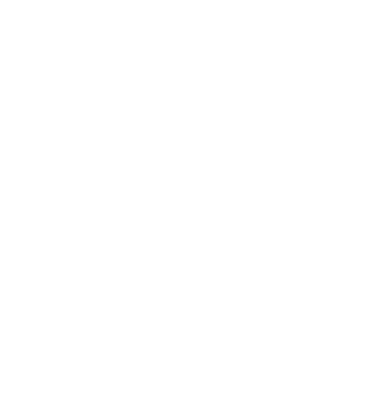
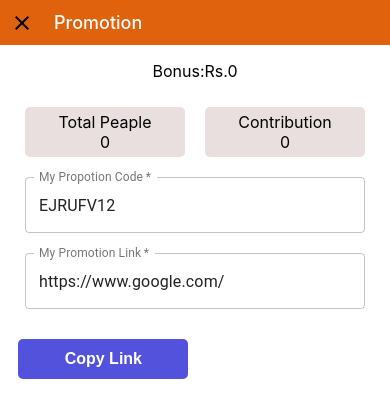
Before and after one commit to AnilBabu01/Mtgrooup, a React (Create React App) app: page /invite in a window 390 px wide. Before the commit this address had no page. Shown: the top 418 px of the page. Built offline with nearby package versions, Linux system fonts and the light colour scheme.

Commit message:
doen mine and invite

```diff
--- a/src/Main.jsx
+++ b/src/Main.jsx
@@ -5,7 +5,9 @@
 import Signup from './components/auth/signup/Signup';
 import Home from "./components/home/Home";
 import Team from "./components/team/Team";
-import Write from "./components/write/Write";
+import Mine from "./components/mine/Mine";
+import Invite from "./components/home/invite/Invite";
+import Withdraw from "./components/home/withdraw/Withdraw";
 const Main = () => {
   return (
     <>
@@ -16,7 +18,9 @@
           <Route path="/forget-password" element={<Forgetpassword/>} />
           <Route path="/home" element={<Home/>} />
           <Route path="/team" element={<Team/>} />
-          <Route path="/write" element={<Write/>} />
+          <Route path="/mine" element={<Mine/>} />
+          <Route path="/invite" element={<Invite/>} />
+          <Route path="/withdraw" element={<Withdraw/>} />
         </Routes>
       </BrowserRouter>
     </>
--- a/src/components/home/Home.css
+++ b/src/components/home/Home.css
@@ -42,6 +42,12 @@
     justify-content: space-around;
     width: 97%;
 }
+
+.oprions-icon-div1{
+    display: flex;
+    justify-content: space-around;
+    width: 97%;
+}
 .icon-divv p{
     margin-top: 0px;
     margin-bottom: 20px;
--- a/src/components/home/Home.jsx
+++ b/src/components/home/Home.jsx
@@ -3,16 +3,17 @@
 import TelegramIcon from "@material-ui/icons/Telegram";
 import AllInboxIcon from "@material-ui/icons/AllInbox";
 import PeopleIcon from "@material-ui/icons/People";
-import SystemUpdateAltIcon from "@material-ui/icons/SystemUpdateAlt";
 import BusinessIcon from "@material-ui/icons/Business";
 import InputIcon from "@material-ui/icons/Input";
 import jew1 from "../images/jew1.jfif";
 import jew3 from "../images/jew3.jfif";
 import jew4 from "../images/jew4.jfif";
 import jew6 from "../images/jew6.jfif";
+import { useNavigate } from "react-router-dom";
 import "./Home.css";
 import Common from "./Common";
 const Home = () => {
+  const navigate = useNavigate();
   return (
     <>
       <div className="recharg-div-home">
@@ -42,20 +43,16 @@
               <TelegramIcon className="icons" />
               <p>Group</p>
             </div>
-            <div className="icon-divv">
+            <div onClick={()=>navigate("/withdraw")} className="icon-divv">
               <AllInboxIcon className="icons" />
               <p>Withdraw</p>
             </div>
           </div>
 
-          <div className="oprions-icon-div">
-            <div style={{ marginLeft: "15px" }} className="icon-divv">
+          <div className="oprions-icon-div1">
+            <div onClick={()=>navigate("/invite")} style={{ marginLeft: "15px" }} className="icon-divv">
               <PeopleIcon className="icons" />
               <p>Invite</p>
-            </div>
-            <div style={{ marginLeft: "15px" }} className="icon-divv">
-              <SystemUpdateAltIcon className="icons" />
-              <p>Download</p>
             </div>
 
             <div style={{ marginRight: "8px" }} className="icon-divv">
--- /dev/null
+++ b/src/components/home/invite/Invite.css
@@ -0,0 +1,107 @@
+.close-div1 {
+  background: #e0620d;
+  height: 45px;
+  display: flex;
+  align-items: center;
+  padding-left: 10px;
+}
+.title-div1 {
+  color: white;
+  font-size: 18px;
+  font-weight: 500;
+  margin-left: 20px;
+}
+
+.invite-main-div {
+  display: flex;
+  justify-content: center;
+  align-items: center;
+  flex-direction: column;
+}
+.bonus-div {
+}
+
+.total-mmain-div {
+  display: flex;
+}
+.total-mmain-div1 {
+  display: flex;
+  margin-right: 32.5%;
+}
+.total-mmain-div-btn {
+  background-color: #e9dfdf;
+  width: 400px;
+  margin: 10px;
+  display: flex;
+  align-items: center;
+  justify-content: center;
+  flex-direction: column;
+  padding: 5px;
+  border-radius: 5px;
+}
+.total-mmain-div-btn p {
+  margin-top: 0px;
+  margin-bottom: 0px;
+}
+.total-mmain-div-btn1 {
+  background-color: #5252dc;
+  width: 400px;
+  margin: 10px;
+  display: flex;
+  align-items: center;
+  justify-content: center;
+  flex-direction: column;
+  padding: 5px;
+  border-radius: 5px;
+  height: 40px;
+  color: white;
+  font-size: 16px;
+  font-weight: 600;
+}
+.total-mmain-div-btn1 p {
+  margin-top: 0px;
+  margin-bottom: 0px;
+}
+.text-input-mui {
+  width: 840px;
+}
+.form-mui {
+  display: flex;
+  justify-content: center;
+  align-items: center;
+  width: 50%;
+}
+
+.margin-div {
+  margin-bottom: 20px;
+  margin-top: 10px;
+}
+@media screen and (max-width: 780px) {
+  .title-div1 {
+    margin-left: 20px !important;
+  }
+  .total-mmain-div-btn {
+    width: 150px;
+    margin: 10px;
+    display: flex;
+    align-items: center;
+    justify-content: center;
+    flex-direction: column;
+  }
+  .total-mmain-div-btn1 {
+    width: 170px;
+    margin: 10px;
+    display: flex;
+    align-items: center;
+    justify-content: center;
+    flex-direction: column;
+  }
+
+  .text-input-mui {
+    width: 340px;
+  }
+  .total-mmain-div1 {
+    display: flex;
+    margin-right: 47%;
+  }
+}
--- /dev/null
+++ b/src/components/home/invite/Invite.jsx
@@ -0,0 +1,67 @@
+import React from "react";
+import CloseIcon from "@material-ui/icons/Close";
+import { useNavigate } from "react-router-dom";
+import TextField from "@material-ui/core/TextField";
+import "./Invite.css";
+
+const Invite = () => {
+  const navigate = useNavigate();
+  return (
+    <>
+      <div className="close-div1">
+        <CloseIcon onClick={() => navigate("/mine")} />
+        <div className="title-div1">
+          <p>Promotion</p>
+        </div>
+      </div>
+
+      <div className="invite-main-div">
+        <div className="bonus-div">
+          <p>
+            Bonus:<span>Rs.0</span>
+          </p>
+        </div>
+
+        <div className="total-mmain-div">
+          <div className="total-mmain-div-btn">
+            <p>Total Peaple</p>
+            <p>0</p>
+          </div>
+          <div className="total-mmain-div-btn">
+            <p>Contribution</p>
+            <p>0</p>
+          </div>
+        </div>
+        <div className="form-mui">
+          <form noValidate autoComplete="off">
+            <div className="margin-div">
+              <TextField
+                className="text-input-mui"
+                required
+                id="standard-required"
+                variant="outlined"
+                label="My Propotion Code"
+                defaultValue="EJRUFV12"
+              />
+            </div>
+            <div className="margin-div">
+              <TextField
+                className="text-input-mui"
+                required
+                id="standard-required"
+                variant="outlined"
+                label="My Promotion Link"
+                defaultValue="https://www.google.com/"
+              />
+            </div>
+          </form>
+        </div>
+        <div className="total-mmain-div1">
+          <button className="total-mmain-div-btn1">Copy Link</button>
+        </div>
+      </div>
+    </>
+  );
+};
+
+export default Invite;
--- /dev/null
+++ b/src/components/home/withdraw/Withdraw.jsx
@@ -0,0 +1,9 @@
+import React from 'react'
+import './Withdraw.css'
+const Withdraw = () => {
+  return (
+    <div>Withdraw</div>
+  )
+}
+
+export default Withdraw
--- /dev/null
+++ b/src/components/mine/Mine.css
@@ -0,0 +1,115 @@
+.main-mine{
+    display: flex;
+    align-items: center;
+    justify-content: center;
+}
+.mine-options{
+   display: block;
+   background-color: #b2b2e6;
+   color: white;
+   margin-bottom: 20px;
+
+}
+.mine-options-go{
+    display: block;
+    background-color: #1c1c87;
+    color: white;
+    margin-bottom: 40px;
+    padding-top: 10px;
+    padding-bottom: 10px;
+ }
+
+.mine-menu{
+
+    display: flex;
+}
+.btn-div1{
+    background: #2323a9;
+    width: 200px;
+    height: 40px;
+    margin: 20px;
+    display: flex;
+    justify-content: center;
+    align-items: center;
+    border-radius: 5px;
+    flex-direction: column;
+    padding: 10px;
+}
+
+.btn-div1 p{
+    margin-top: 0px;
+    margin-bottom: 0px;
+}
+.btn-divv{
+    background: #2323a9;
+    width: 720px;
+    height: 40px;
+    margin: 20px;
+    display: flex;
+    justify-content: space-between;
+    align-items: center;
+    border-radius: 5px;
+    padding: 10px;
+}
+
+.icon-div{
+    display: flex;
+    justify-content: center;
+    align-items: center;
+}
+.icon-div p{
+    margin-left: 20px;
+}
+
+
+@media screen and (max-width: 780px) {
+
+
+    .mine-menu{
+
+        display: block;
+    }
+
+    .mine-options{
+        display: flex;
+        background-color: #1c1c87;
+        color: white;
+        margin-bottom: 20px;
+
+     }
+
+     .btn-div1{
+        background: #2323a9;
+        width: 120px;
+        height: 40px;
+        margin: 20px;
+        display: flex;
+        justify-content: center;
+        align-items: center;
+        border-radius: 5px;
+        flex-direction: column;
+        padding: 10px;
+    }
+
+    .btn-divv{
+        background: #2323a9;
+        width: 300px;
+        height: 40px;
+        margin: 20px;
+        display: flex;
+        justify-content: space-between;
+        align-items: center;
+        border-radius: 28px;
+        padding: 10px;
+        margin: 20px;
+    }
+
+    .mine-options-go{
+        display: block;
+        background-color: #1c1c87;
+        color: white;
+        margin-bottom: 40px;
+        padding-top: 10px;
+        padding-bottom: 10px;
+     }
+}
--- /dev/null
+++ b/src/components/mine/Mine.jsx
@@ -0,0 +1,96 @@
+import React from "react";
+import BottomNavBar from "../bottomnavbar/BottomNavbar";
+import NoteIcon from '@material-ui/icons/Note';
+import PermIdentityIcon from '@material-ui/icons/PermIdentity';
+import LockOpenIcon from '@material-ui/icons/LockOpen';
+import CallIcon from '@material-ui/icons/Call';
+import { useNavigate } from "react-router-dom";
+import "./Mine.css";
+const Mine = () => {
+  const navigate = useNavigate();
+  return (
+    <>
+      <div className="main-mine">
+        <div className="mine-options">
+          <div className="mine-menu">
+            <div className="btn-div1">
+              <p>0</p>
+              <p>Total revenue</p>
+            </div>
+            <div className="btn-div1">
+              <p>0</p>
+              <p>Total recharge</p>
+            </div>
+            <div className="btn-div1">
+              <p>0</p>
+              <p>Earning today</p>
+            </div>
+          </div>
+          <div className="mine-menu">
+            <div className="btn-div1">
+              <p>0</p>
+              <p>Total assets</p>
+            </div>
+            <div className="btn-div1">
+              {" "}
+              <p>0</p>
+              <p>Total withdraw</p>
+            </div>
+            <div className="btn-div1">
+              <p>0</p>
+              <p>Commission</p>
+            </div>
+          </div>
+        </div>
+      </div>
+      <div className="main-mine">
+        <div className="mine-options-go">
+        <div className="btn-divv">
+          <div className="icon-div">
+            <NoteIcon/>
+            <p> My Product</p>
+
+          </div>
+          <div>
+          <img src="https://res.cloudinary.com/fiewin/image/upload/images/arrowRight.png" alt="rightgo"/>
+          </div>
+        </div>
+        <div className="btn-divv">
+          <div className="icon-div">
+            <PermIdentityIcon/>
+            <p> My Team</p>
+
+          </div>
+          <div>
+          <img src="https://res.cloudinary.com/fiewin/image/upload/images/arrowRight.png" alt="rightgo"/>
+          </div>
+        </div>
+        <div className="btn-divv">
+          <div className="icon-div">
+            <LockOpenIcon />
+            <p>Reset Password</p>
+
+          </div>
+          <div>
+          <img src="https://res.cloudinary.com/fiewin/image/upload/images/arrowRight.png" alt="rightgo"/>
+          </div>
+        </div>
+        <div onClick={()=>navigate("/invite")} className="btn-divv">
+          <div className="icon-div">
+            <CallIcon />
+            <p>Invite Friends</p>
+
+          </div>
+          <div>
+          <img src="https://res.cloudinary.com/fiewin/image/upload/images/arrowRight.png" alt="rightgo"/>
+          </div>
+        </div>
+        </div>
+      </div>
+
+      <BottomNavBar name="mine" />
+    </>
+  );
+};
+
+export default Mine;
--- a/src/components/write/Write.jsx
+++ /dev/null
@@ -1,12 +0,0 @@
-import React from 'react'
-import BottomNavBar from '../bottomnavbar/BottomNavbar'
-const Write = () => {
-  return (
-    <>Write
-
-    <BottomNavBar name="write"/>
-    </>
-  )
-}
-
-export default Write
```
Also changed, not shown: src/components/bottomnavbar/BottomNavbar.jsx (+6 -6 lines), src/components/home/withdraw/Withdraw.css (added).
